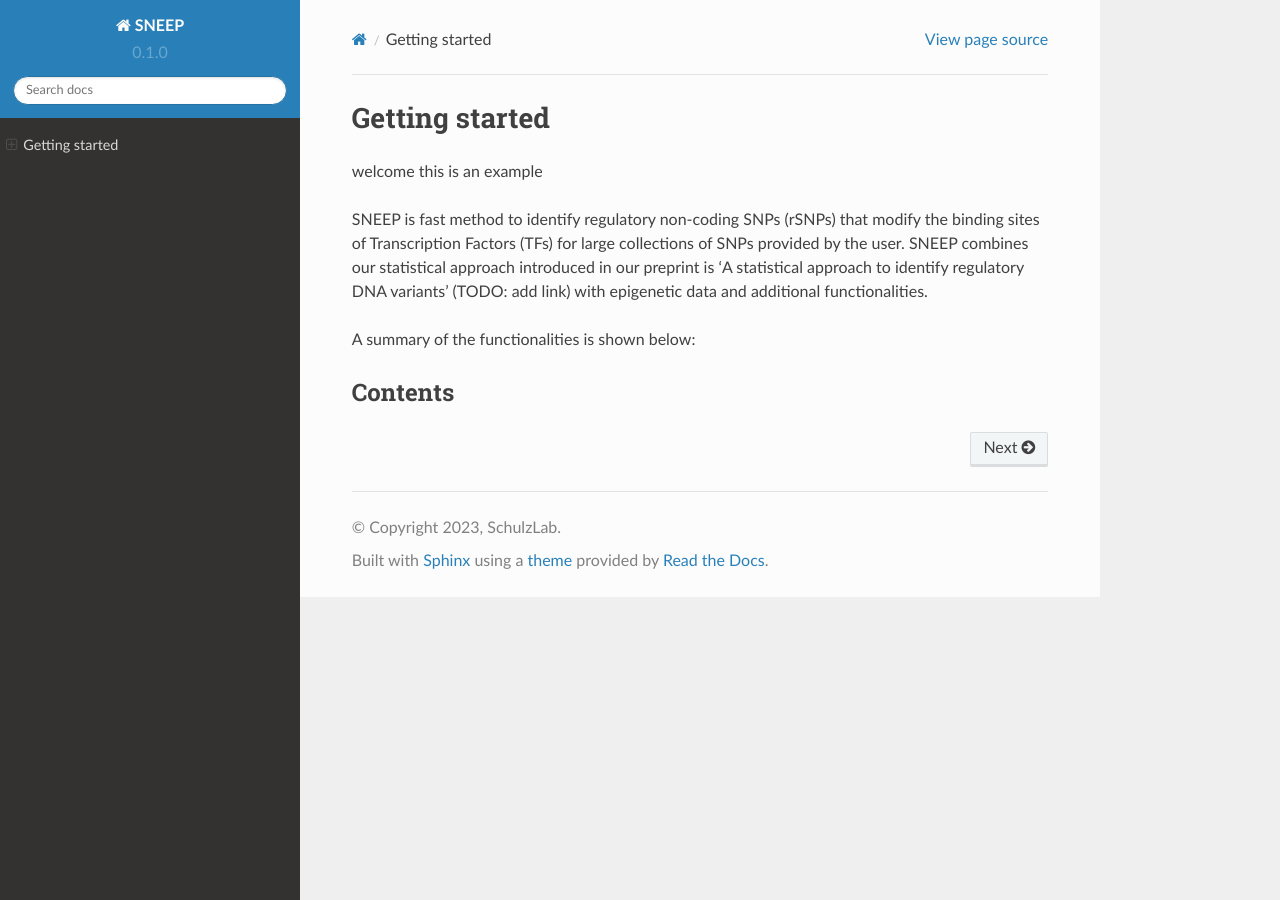
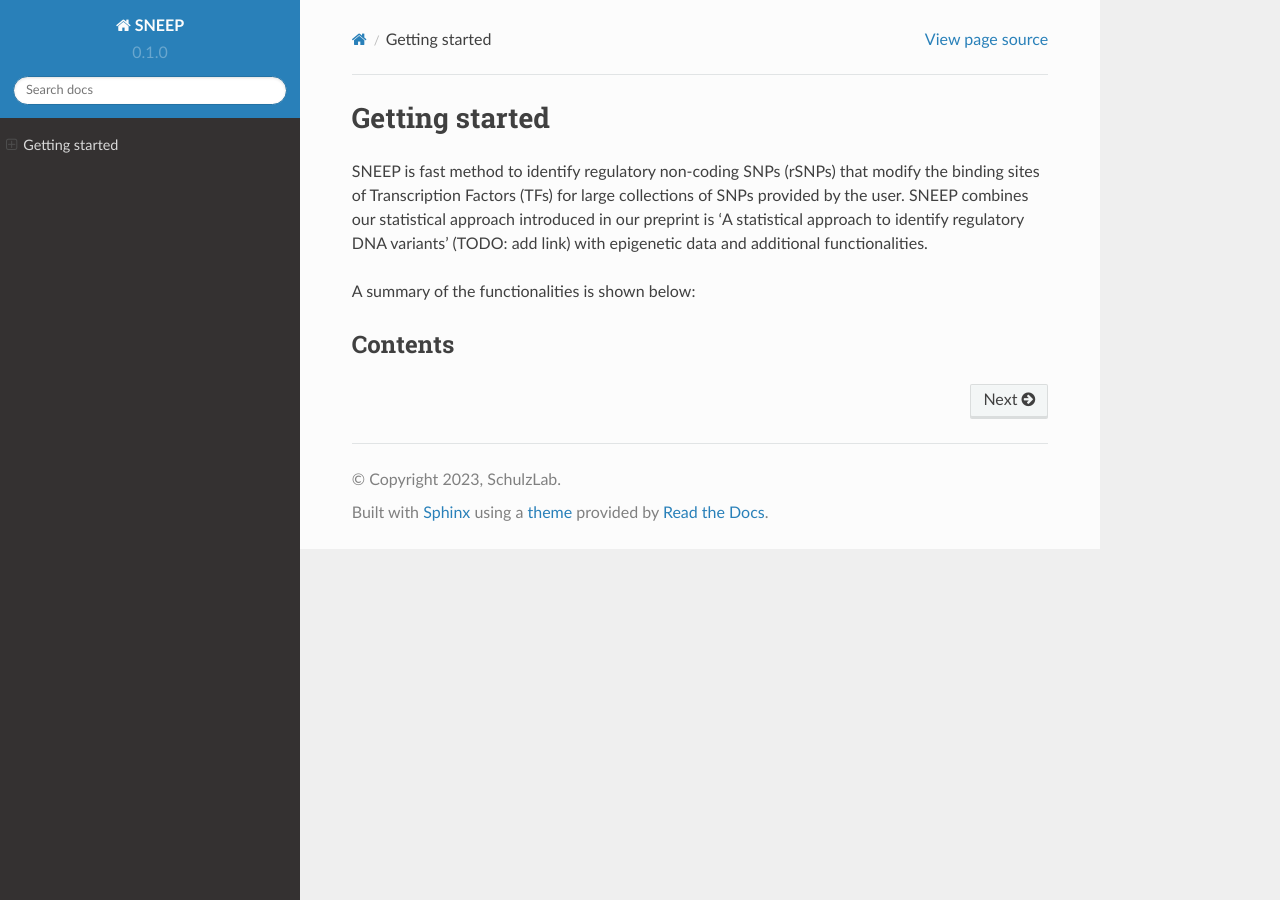
Before and after one commit to SchulzLab/SNEEP, a Sphinx documentation site: the page built from docs/index.rst, in a window 1280 px wide. Built offline with Sphinx 7.4.7 and the Read the Docs theme 2.0.0, drawn with Linux system fonts in a browser that asks for light colours.

Commit message:
Update index.rst

```diff
--- a/docs/index.rst
+++ b/docs/index.rst
@@ -1,7 +1,6 @@
 ===============
 Getting started
 ===============
-welcome this is an example
 
 SNEEP is fast method to identify regulatory non-coding SNPs (rSNPs) that modify the binding sites of Transcription Factors (TFs) for large collections of SNPs provided by the user. SNEEP combines our statistical approach introduced in our preprint is 'A statistical approach to identify regulatory DNA variants' (TODO: add link) with epigenetic data and additional functionalities.
 
```
